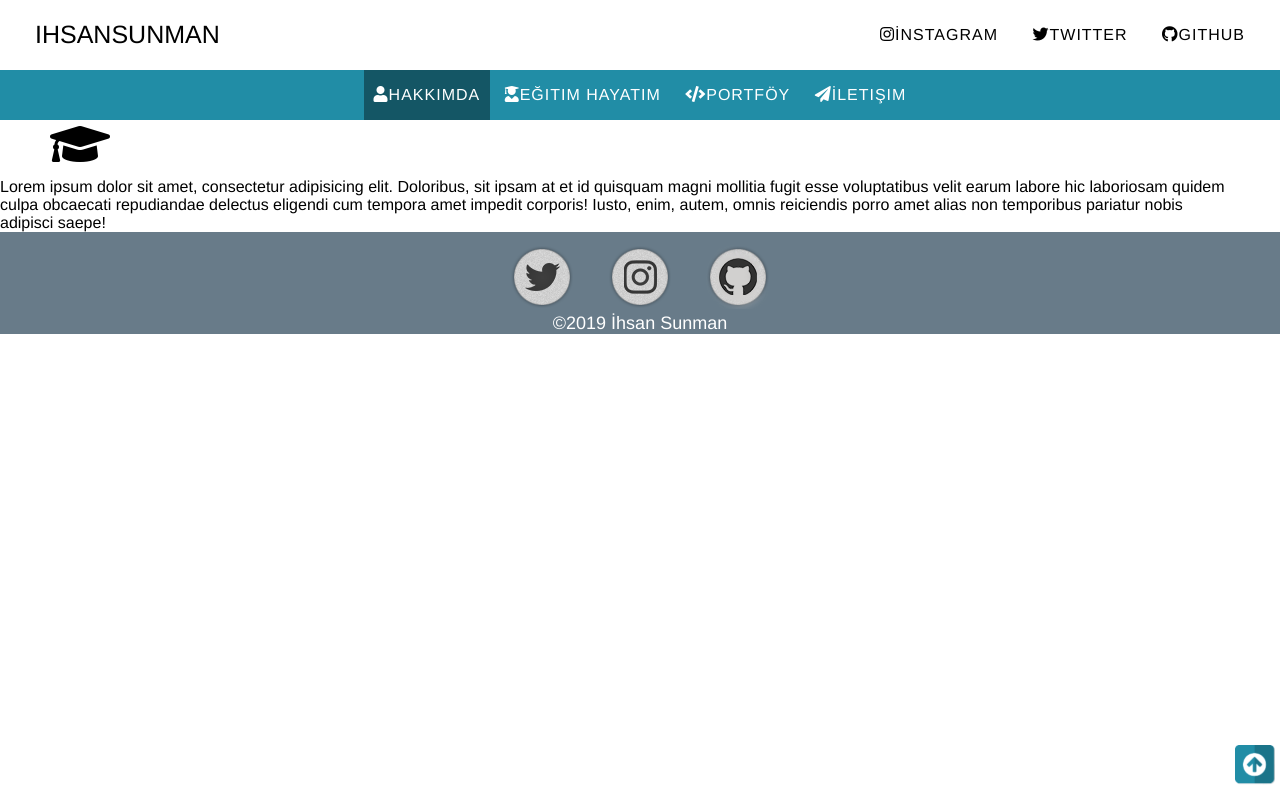
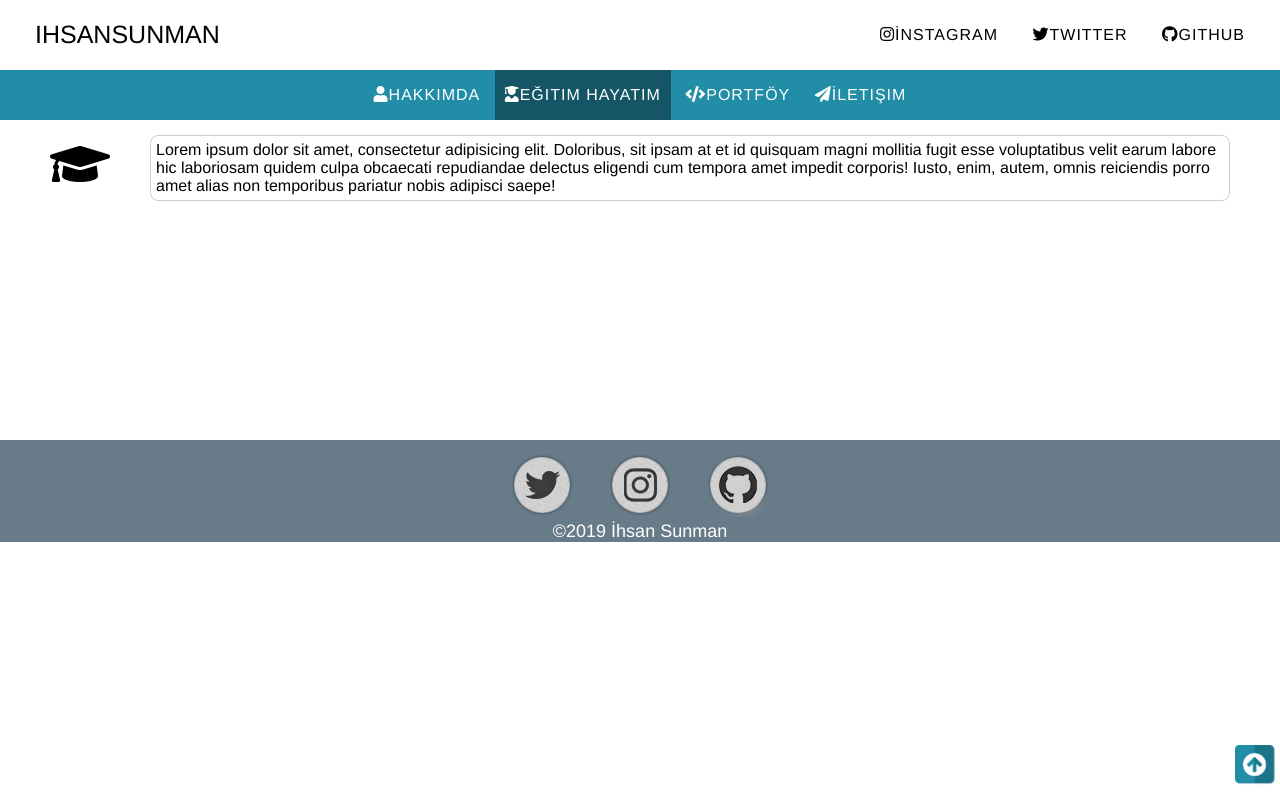
Before and after one commit to ihsansunman/Portfolio-Beta, a plain HTML site: page egitim.html in a window 1280 px wide. Drawn offline with Linux system fonts and the light colour scheme.

Commit message:
Kodlar Güncellendi.

```diff
--- a/css/egitim.css
+++ b/css/egitim.css
@@ -1,12 +1,20 @@
 @charset "utf-8";
 /* CSS Document */
-
 .sol-icon{
-    margin-left: 50px;
-    margin-bottom: 10px;
+   margin-left: 50px;
+   margin-bottom: 10px;
+   margin-top: 20px;
+   float: left;
 }
 
-p{
+.sag-yazi {
+    position: fixed;
+    border: 1px solid #D0CDCD;
+    border-radius: 8px;
+    padding: 5px;
     margin-right: 50px;
-    float: right;
+    margin-left: 150px;
+    margin-bottom: 10px;
+    margin-top: 15px;
+    float: left;
 }
--- a/css/footer.css
+++ b/css/footer.css
@@ -5,6 +5,7 @@ footer{
 	width: 100%;
 	padding: 0;
 	clear: both;
+    margin-top: 25%;
 }
 .haklar{
 	color: #fff;
--- a/css/main.css
+++ b/css/main.css
@@ -10,7 +10,6 @@ table {
   width: 45%;
   margin-left: 50px;
   margin-bottom: 10px;
-float: right;
 }
 th, td {
   text-align: left;
--- a/egitim.html
+++ b/egitim.html
@@ -26,8 +26,8 @@
 	<div class="nav1">	<!-- navbarın başladığı kısım -->
 		<nav>
 			<ol class="menu2">
-				<li><a href="index.html" class="aktif"><i class="fas fa-user"></i>Hakkımda</a></li>
-                <li><a href="#"><i class="fa fa-user-graduate"></i>Eğitim Hayatım</a>
+				<li><a href="index.html"><i class="fas fa-user"></i>Hakkımda</a></li>
+                <li><a href="egitim.html" class="aktif"><i class="fa fa-user-graduate"></i>Eğitim Hayatım</a>
 				</li>
                 <li class="altmenu">
                 <a href="javascript:void(0)" class="altbuton"><i class="fa fa-code"></i>Portföy</a>
@@ -49,9 +49,10 @@
                 <i class="fa fa-graduation-cap fa-3x"></i>
             </div>
             <div class="sag-yazi">
-                <p> Lorem ipsum dolor sit amet, consectetur adipisicing elit. Doloribus, sit ipsam at et id quisquam magni mollitia fugit esse voluptatibus velit earum labore hic laboriosam quidem culpa obcaecati repudiandae delectus eligendi cum tempora amet impedit corporis! Iusto, enim, autem, omnis reiciendis porro amet alias non temporibus pariatur nobis adipisci saepe!</p>
+                <p class="kutu"> Lorem ipsum dolor sit amet, consectetur adipisicing elit. Doloribus, sit ipsam at et id quisquam magni mollitia fugit esse voluptatibus velit earum labore hic laboriosam quidem culpa obcaecati repudiandae delectus eligendi cum tempora amet impedit corporis! Iusto, enim, autem, omnis reiciendis porro amet alias non temporibus pariatur nobis adipisci saepe!</p>
             </div>
         </div>
+
 
 <footer>	<!-- footerin başladığı kısım -->
 
```
Also changed, not shown: index.html (+1 -1 lines).
